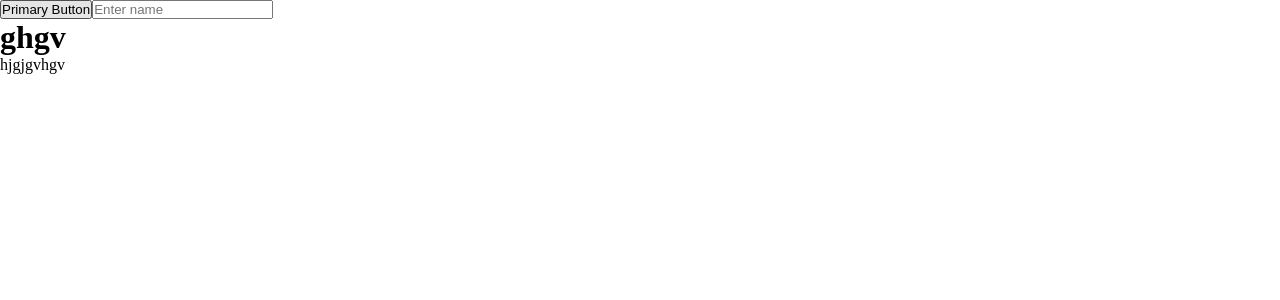
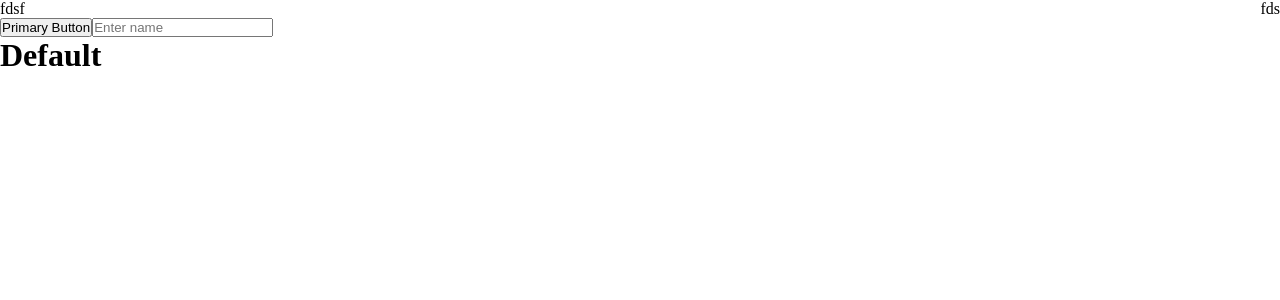
Before and after one commit to ashr4f1arr2ad/next-learn, a Next.js app: page / in a window 1280 px wide. Shown: the top 300 px of the page. Built offline with nearby package versions, Linux system fonts and the light colour scheme.

Commit message:
add: prettier

```diff
--- /dev/null
+++ b/components/global/Header.js
@@ -0,0 +1,12 @@
+export default function Header() {
+    return (
+        <div className={'header'}>
+            <div className="header__logo">
+                fdsf
+            </div>
+            <div className="header__actions">
+                fds
+            </div>
+        </div>
+    )
+}
--- a/components/layout/Default.js
+++ b/components/layout/Default.js
@@ -1,4 +1,5 @@
 import Head from "next/head"
+import Header from "@/components/global/Header"
 
 const Default = ({children}) => {
     return (
@@ -9,6 +10,7 @@ const Default = ({children}) => {
                 <meta name="viewport" content="width=device-width, initial-scale=1" />
                 <link rel="icon" href="/favicon.ico" />
             </Head>
+            <Header/>
             <div>
                 {children}
             </div>
--- a/package.json
+++ b/package.json
@@ -11,6 +11,7 @@
   "dependencies": {
     "@next/font": "13.1.6",
     "next": "13.1.6",
+    "prettier": "^2.8.3",
     "react": "18.2.0",
     "react-dom": "18.2.0",
     "sass": "^1.57.1"
--- a/pages/index.js
+++ b/pages/index.js
@@ -10,11 +10,10 @@ export default function Home() {
   return (
     <Default>
       <Button type={'button'} title={'Primary Button'}></Button>
-      <Textfield/>
+      <Textfield />
       <div>
-        <h1>ghgv</h1>
+        <h1>Default</h1>
       </div>
-      hjgjgvhgv
     </Default>
   )
 }
--- /dev/null
+++ b/styles/components/_Header.scss
@@ -0,0 +1,9 @@
+.header {
+  @apply flex items-center justify-between;
+
+  &__logo {
+  }
+
+  &__actions {
+  }
+}
--- a/styles/style.scss
+++ b/styles/style.scss
@@ -1 +1,2 @@
 @import './components/Home';
+@import './components/Header';
```
Also changed, not shown: 2 other files (tests, documents, lock files or other folders).
